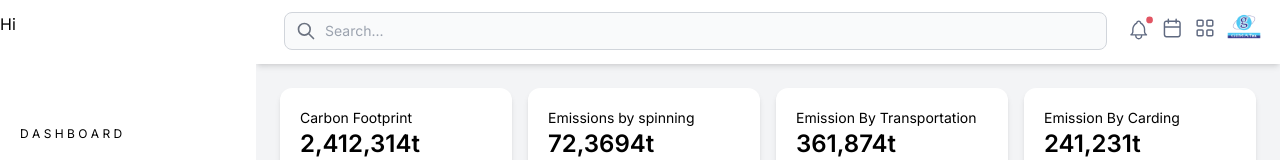
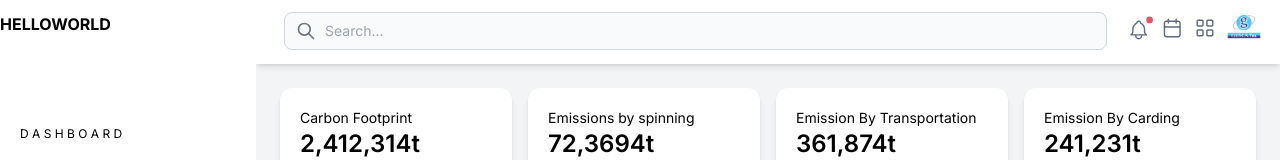
Before and after one commit to IcePuff44/admin-dashboard-tailwind-planetscale-react-nextjs, a Next.js app: page / in a window 1280 px wide. Shown: the top 160 px of the page. Built offline with nearby package versions, Linux system fonts and the light colour scheme.

Commit message:
Update Sidebar.js

```diff
--- a/components/Sidebar.js
+++ b/components/Sidebar.js
@@ -71,7 +71,7 @@ const Sidebar = () => {
         <div className="h-full pb-3 py-4 overflow-y-auto flex flex-col justify-between pt-0 mt-0">
           <ul className="space-y-2">
             <li className="pb-14 w-full pt-3 z-10 bg-white sticky top-0 left-0">
-              <p>Hi</p>
+              <p><b>HELLOWORLD</b></p>
             </li>
             <l1 className="">
               {}
```
